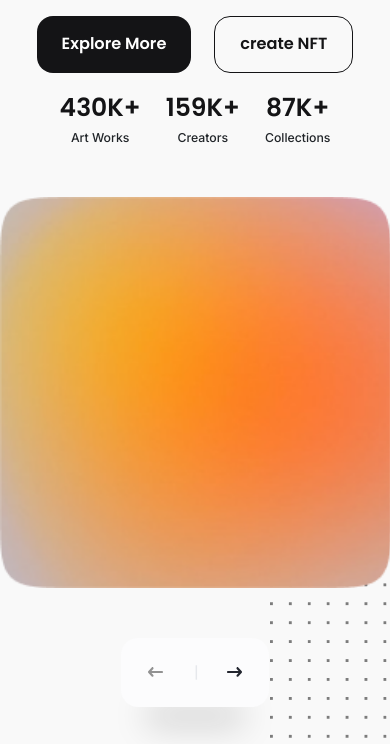
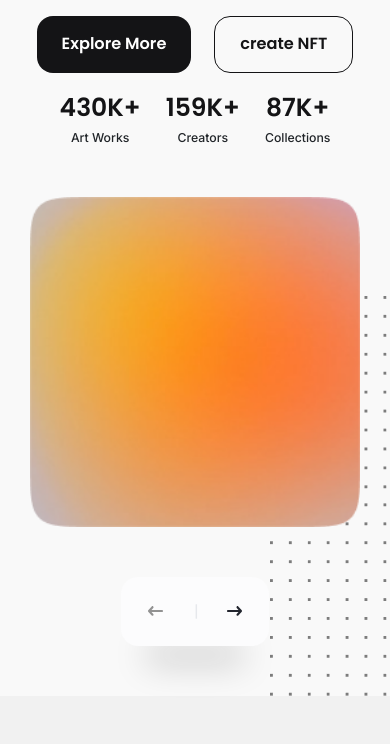
Before and after one commit to fayzullayevelmurod/DiveSea, a plain HTML site: page index.html in a window 390 px wide. Shown: the part 356-1100 px from the top of the page. Drawn offline with nearby package versions, Linux system fonts and the light colour scheme.

Commit message:
home slider width update

```diff
--- a/css/_responsive.scss
+++ b/css/_responsive.scss
@@ -191,6 +191,13 @@
 }
 
 @media only screen and (max-width: 576px) {
+
+    .home {
+        .home_slider {
+            max-width: 100%;
+        }
+    }
+
     .marketplace {
 
         .marketplace_btns {
```
Also changed, not shown: css/style.css, 1 other file.
